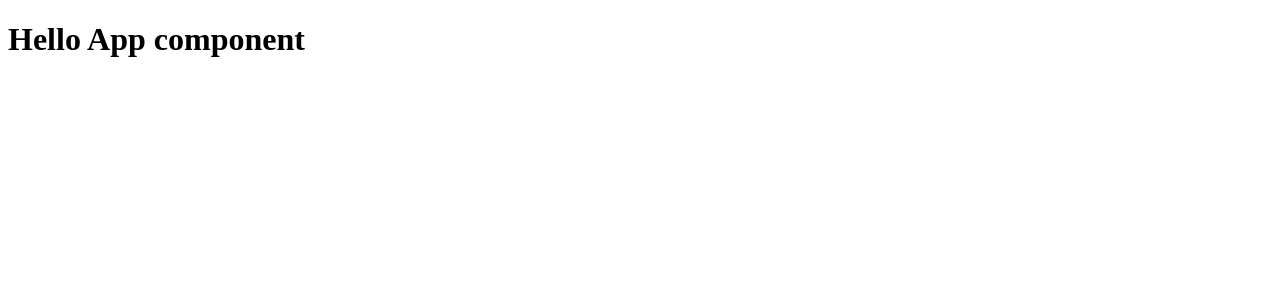
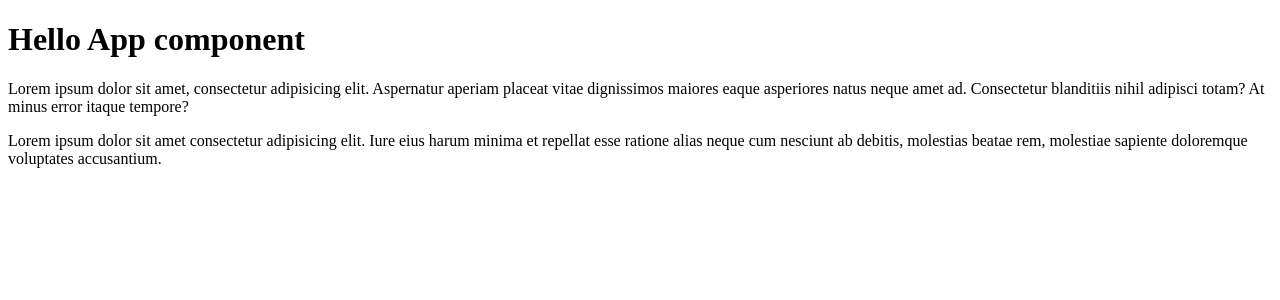
Before and after one commit to Voxaxaxa/React-online-29-11, a React (Create React App) app: page / in a window 1280 px wide. Shown: the top 300 px of the page. Built offline with nearby package versions, Linux system fonts and the light colour scheme.

Commit message:
React.Fragment

```diff
--- a/src/index.tsx
+++ b/src/index.tsx
@@ -1,11 +1,41 @@
 import React from 'react'
 import ReactDOM from 'react-dom/client'
 
- const App = () =>{
-  return <h1>Hello App component</h1>
+const Title = () => {
+    return <h1>Hello App component</h1>
+}
+
+const Content = () => {
+    return (
+        <React.Fragment>
+            <p>
+                Lorem ipsum dolor sit amet, consectetur adipisicing elit.
+                Aspernatur aperiam placeat vitae dignissimos maiores eaque
+                asperiores natus neque amet ad. Consectetur blanditiis nihil
+                adipisci totam? At minus error itaque tempore?
+            </p>
+            <p>
+                Lorem ipsum dolor sit amet consectetur adipisicing elit. Iure
+                eius harum minima et repellat esse ratione alias neque cum
+                nesciunt ab debitis, molestias beatae rem, molestiae sapiente
+                doloremque voluptates accusantium.
+            </p>
+        </React.Fragment>
+    )
+}
+
+const App = () => {
+    return (
+        <>
+            <Title />
+            <Content />
+        </>
+    )
 }
 
 const root = ReactDOM.createRoot(document.getElementById('root') as HTMLElement)
-root.render(<React.StrictMode>
-   <App/>
-  </React.StrictMode>)
+root.render(
+    <React.StrictMode>
+        <App />
+    </React.StrictMode>
+)
```
